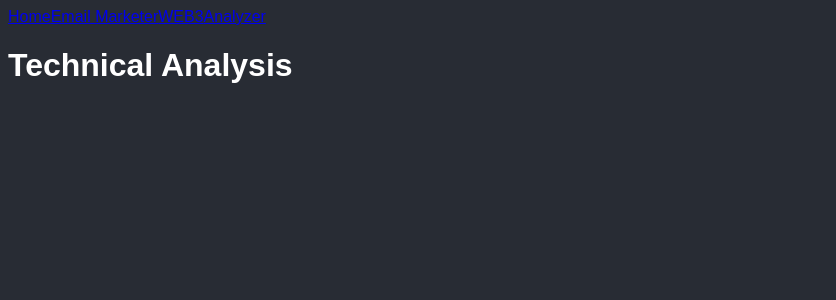
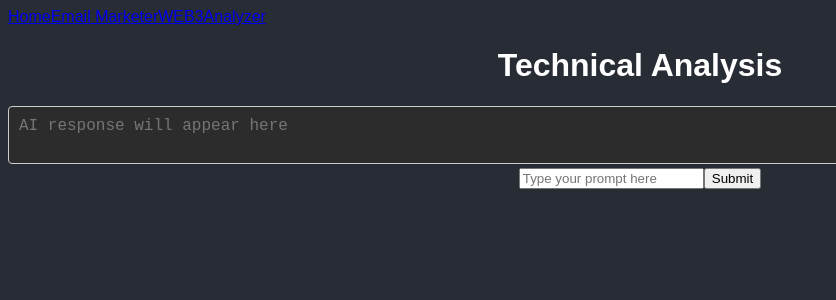
Before and after one commit to ariis11/aihub, a React (Vite) app: page /#/technical-analysis in a window 1280 px wide. Shown: the top 300 px of the page, without its empty margins (0-836 px from the left). Built offline with nearby package versions, Linux system fonts and the light colour scheme; no server answers; what @twa-dev/sdk would draw is missing.

Commit message:
finifhed technical analysis functionality

```diff
--- a/src/components/CryptoNews.tsx
+++ b/src/components/CryptoNews.tsx
@@ -2,7 +2,7 @@ import { useEffect, useState } from 'react';
 import { getCryptoNews } from "../http";
 
 export default function CryptoNews() {
-    const [newsList, setNewsList] = useState([{ title: '', type: '', url: '' }]);
+    const [newsList, setNewsList] = useState<{ title: string, type: string, url: string }[] | null>(null);
 
     useEffect(() => {
         const fetchNews = async () => {
@@ -21,6 +21,7 @@ export default function CryptoNews() {
         let bullishCount = 0;
         let bearishCount = 0;
 
+        if (newsList) {
             newsList.forEach(news => {
                 if (news.type === 'Bullish') {
                     bullishCount++;
@@ -28,6 +29,7 @@ export default function CryptoNews() {
                     bearishCount++;
                 }
             });
+        }
 
         if (bullishCount > bearishCount) {
             return 'Bullish';
@@ -38,7 +40,7 @@ export default function CryptoNews() {
         }
     };
 
-    const evaluation = evaluateNews();
+    const evaluation = newsList ? evaluateNews() : null;
 
     return (
         <div>
@@ -48,7 +50,7 @@ export default function CryptoNews() {
                     <div className="header-column">Header</div>
                     <div className="header-column">Type</div>
                 </div>
-                {newsList.map((news, index) => (
+                {newsList && newsList.map((news, index) => (
                     <div key={index} className="news-row">
                         <div className="news-column">{news.title}</div>
                         <div className="news-column">{news.type}</div>
--- a/src/components/TechnicalAnalysis.tsx
+++ b/src/components/TechnicalAnalysis.tsx
@@ -1,17 +1,19 @@
 import { useState, useEffect } from "react";
 import Chart from "./Chart";
 
-import { getCoinData } from "../http";
+import { generateCryptoNewsAnswer, generateTechnicalAnalysisAnswer, getCoinData, performTechnicalAnalysis } from "../http";
 
 export default function TechnicalAnalysis() {
-    const [coinData, setCoinData] = useState();
+    const [coinData, setCoinData] = useState<{ prices: any, market_caps: any, total_volumes: any } | null>(null);
+    const [prompt, setPrompt] = useState('');
+    const [aiResponse, setAiResponse] = useState('');
+    const [technicalAnalysis, setTechnicalAnalysis] = useState('');
 
     useEffect(() => {
         const fetchNews = async () => {
             try {
-                const response = await getCoinData('the-open-network', 1);
-                console.log(response.prices);
-                setCoinData(response.prices);
+                const response = await getCoinData('the-open-network', 10);
+                setCoinData(response);
             } catch (error) {
                 console.error("Error fetching crypto news:", error);
             }
@@ -20,10 +22,47 @@ export default function TechnicalAnalysis() {
         fetchNews();
     }, []);
 
+    useEffect(() => {
+        if (coinData) {
+            performAnalysis();
+        }
+    }, [coinData]);
+
+    function handlePromptChange(event: any) {
+        setPrompt(event.target.value);
+    };
+
+    async function handlePromptSubmit() {
+        const response = await generateTechnicalAnalysisAnswer(prompt, coinData);
+        setAiResponse(response);
+    };
+
+    async function performAnalysis() {
+        const response = await performTechnicalAnalysis(coinData);
+        setTechnicalAnalysis(response);
+    };
+
     return (
-        <div>
+        <div className="technical-analysis-container">
             <h1>Technical Analysis</h1>
-            {coinData && <Chart data={coinData} />}
+            {coinData?.prices && <Chart data={coinData.prices} />}
+            {technicalAnalysis && <p>{technicalAnalysis}</p>}
+            <div className="output-area">
+                <textarea
+                    value={aiResponse}
+                    readOnly
+                    placeholder="AI response will appear here"
+                />
+            </div>
+            <div className="input-area">
+                <input
+                    type="text"
+                    value={prompt}
+                    onChange={handlePromptChange}
+                    placeholder="Type your prompt here"
+                />
+                <button onClick={handlePromptSubmit}>Submit</button>
+            </div>
         </div>
     );
 }
--- a/src/http.tsx
+++ b/src/http.tsx
@@ -1,5 +1,5 @@
 export async function authorizeAccount() {
-    const response = await fetch('https://aihub-nodejs-86bbd6860391.herokuapp.com/emailMarketer/authorizeAccount', {
+    const response = await fetch('http://localhost:3000/emailMarketer/authorizeAccount', {
         method: 'GET'
     });
 
@@ -11,7 +11,7 @@ export async function authorizeAccount() {
 }
 
 export async function generateEmail(message: string) {
-    const response = await fetch(`https://aihub-nodejs-86bbd6860391.herokuapp.com/generateEmail?message=${message}`, {
+    const response = await fetch(`http://localhost:3000/generateEmail?message=${message}`, {
         method: 'GET',
         headers: {
             'Content-Type': 'application/json'
@@ -28,7 +28,7 @@ export async function generateEmail(message: string) {
 }
 
 export async function sendEmail(recipient: string, subject: string, message: string) {
-    const response = await fetch(`https://aihub-nodejs-86bbd6860391.herokuapp.com/sendEmail?recipient=${recipient}&subject=${subject}&message=${message}`, {
+    const response = await fetch(`http://localhost:3000/sendEmail?recipient=${recipient}&subject=${subject}&message=${message}`, {
         method: 'GET',
         headers: {
             'Content-Type': 'application/json'
@@ -43,7 +43,7 @@ export async function sendEmail(recipient: string, subject: string, message: str
 }
 
 export async function getCryptoNews() {
-    const response = await fetch('https://aihub-nodejs-86bbd6860391.herokuapp.com/getCryptoNews', {
+    const response = await fetch('http://localhost:3000/getCryptoNews', {
         method: 'GET',
         headers: {
             'Content-Type': 'application/json'
@@ -64,7 +64,7 @@ export async function generateCryptoNewsAnswer(message: string, newsList: any) {
 
     const newMessage = `Question: ${message}. Context: ${urls}`;
 
-    const response = await fetch(`https://aihub-nodejs-86bbd6860391.herokuapp.com/generateEmail?message=${newMessage}`, {
+    const response = await fetch(`http://localhost:3000/generateEmail?message=${newMessage}`, {
         method: 'GET',
         headers: {
             'Content-Type': 'application/json'
@@ -81,7 +81,7 @@ export async function generateCryptoNewsAnswer(message: string, newsList: any) {
 }
 
 export async function getCoinData(id: string, days: number) {
-    const response = await fetch(`https://aihub-nodejs-86bbd6860391.herokuapp.com/getCoinHistoricData?id=${id}&days=${days}`, {
+    const response = await fetch(`http://localhost:3000/getCoinHistoricData?id=${id}&days=${days}`, {
         method: 'GET',
         headers: {
             'Content-Type': 'application/json'
@@ -96,3 +96,45 @@ export async function getCoinData(id: string, days: number) {
 
     return json;
 }
+
+export async function generateTechnicalAnalysisAnswer(message: string, coinData: any) {
+    const newMessage = `Question: ${message}. Data of cryptocurrency: ${JSON.stringify(coinData)}.`;
+
+    console.log(newMessage);
+
+    const response = await fetch(`http://localhost:3000/generateEmail?message=${newMessage}`, {
+        method: 'GET',
+        headers: {
+            'Content-Type': 'application/json'
+        }
+    });
+
+    if (!response.ok) {
+        throw new Error('Network response was not ok');
+    }
+
+    const text = await response.text();
+
+    return JSON.parse(text).content;
+}
+
+export async function performTechnicalAnalysis(coinData: any) {
+    const newMessage = `Perform comprehensive technical analysis. Data of cryptocurrency: ${JSON.stringify(coinData)}.`;
+
+    console.log(newMessage);
+
+    const response = await fetch(`http://localhost:3000/generateEmail?message=${newMessage}`, {
+        method: 'GET',
+        headers: {
+            'Content-Type': 'application/json'
+        }
+    });
+
+    if (!response.ok) {
+        throw new Error('Network response was not ok');
+    }
+
+    const text = await response.text();
+
+    return JSON.parse(text).content;
+}
--- a/src/index.css
+++ b/src/index.css
@@ -155,3 +155,8 @@ textarea {
 .news-evaluation {
   text-align: center;
 }
+
+.technical-analysis-container {
+  text-align: -webkit-center;
+  margin: auto;
+}
```
Lines whose indentation alone changed are shown as unchanged.
